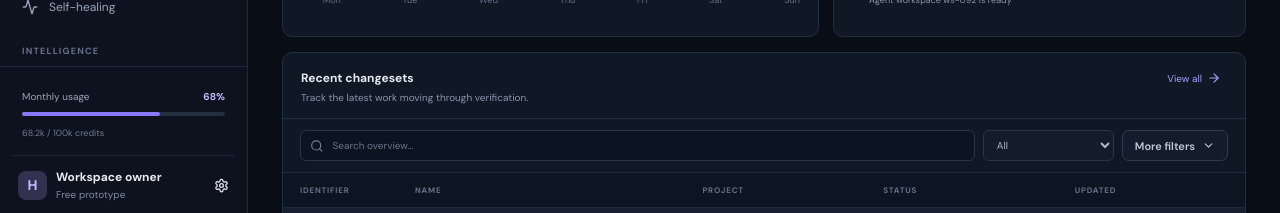
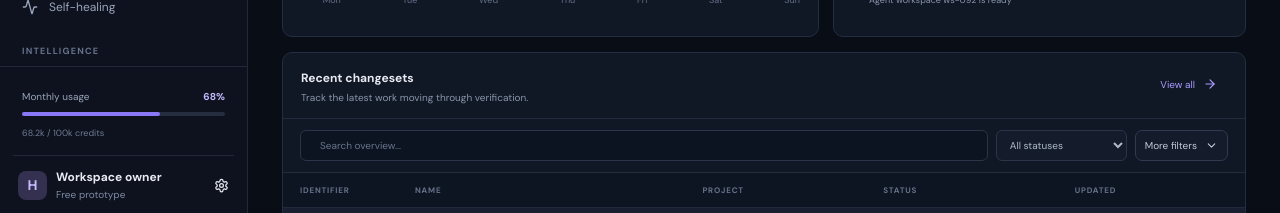
Before and after one commit to easyhaloo/agentforge, a React (Vite) app in the folder apps/web/: page / in a window 1280 px wide. Shown: the part 584-797 px from the top of the page. Built offline with nearby package versions, Linux system fonts and the light colour scheme.

Commit message:
refactor(web): use shared UI in overview page

```diff
--- a/apps/web/src/pages/overview/ui/RecentChangesets.tsx
+++ b/apps/web/src/pages/overview/ui/RecentChangesets.tsx
@@ -1,5 +1,6 @@
 import { useMemo, useState } from "react";
-import { ArrowRight, ChevronDown, Code2, Search } from "lucide-react";
+import { ArrowRight, ChevronDown, Code2 } from "lucide-react";
+import { Button, Empty, Input, Select } from "../../../shared/ui";
 import { recentChangesetSeeds } from "../data/overviewData";
 import type { CreatedChangeset, OverviewChangesetRow } from "../model/types";
 
@@ -45,21 +46,28 @@ export function RecentChangesets({ created, onNavigate, onNotify, onSelect, sele
           <h3>Recent changesets</h3>
           <p>Track the latest work moving through verification.</p>
         </div>
-        <button className="link-button" type="button" onClick={() => onNavigate("Changesets")}>
+        <Button variant="ghost" size="small" onClick={() => onNavigate("Changesets")}>
           View all <ArrowRight size={14} />
-        </button>
+        </Button>
       </div>
       <div className="table-tools">
         <div className="inline-search">
-          <Search size={14} />
-          <input aria-label="Search overview changesets" placeholder="Search overview..." value={query} onChange={(event) => setQuery(event.target.value)} />
+          <Input
+            aria-label="Search overview changesets"
+            placeholder="Search overview..."
+            value={query}
+            onChange={(event) => setQuery(event.target.value)}
+          />
         </div>
-        <select aria-label="Filter changesets by status" value={filter} onChange={(event) => setFilter(event.target.value)}>
-          {statuses.map((status) => <option key={status}>{status}</option>)}
-        </select>
-        <button className="button secondary compact" type="button" onClick={() => { setQuery(""); setFilter("All"); }}>
+        <Select
+          aria-label="Filter changesets by status"
+          value={filter}
+          onChange={(event) => setFilter(event.target.value)}
+          options={statuses.map((status) => ({ label: status === "All" ? "All statuses" : status, value: status }))}
+        />
+        <Button size="small" onClick={() => { setQuery(""); setFilter("All"); }}>
           More filters <ChevronDown size={13} />
-        </button>
+        </Button>
       </div>
       <div className="table-wrap">
         <table>
@@ -84,7 +92,7 @@ export function RecentChangesets({ created, onNavigate, onNotify, onSelect, sele
             ))}
           </tbody>
         </table>
-        {rows.length === 0 && <div className="empty">No matching records.</div>}
+        {rows.length === 0 && <Empty title="No matching changesets" description="Try another search term or reset the status filter." />}
       </div>
     </section>
   );
```
